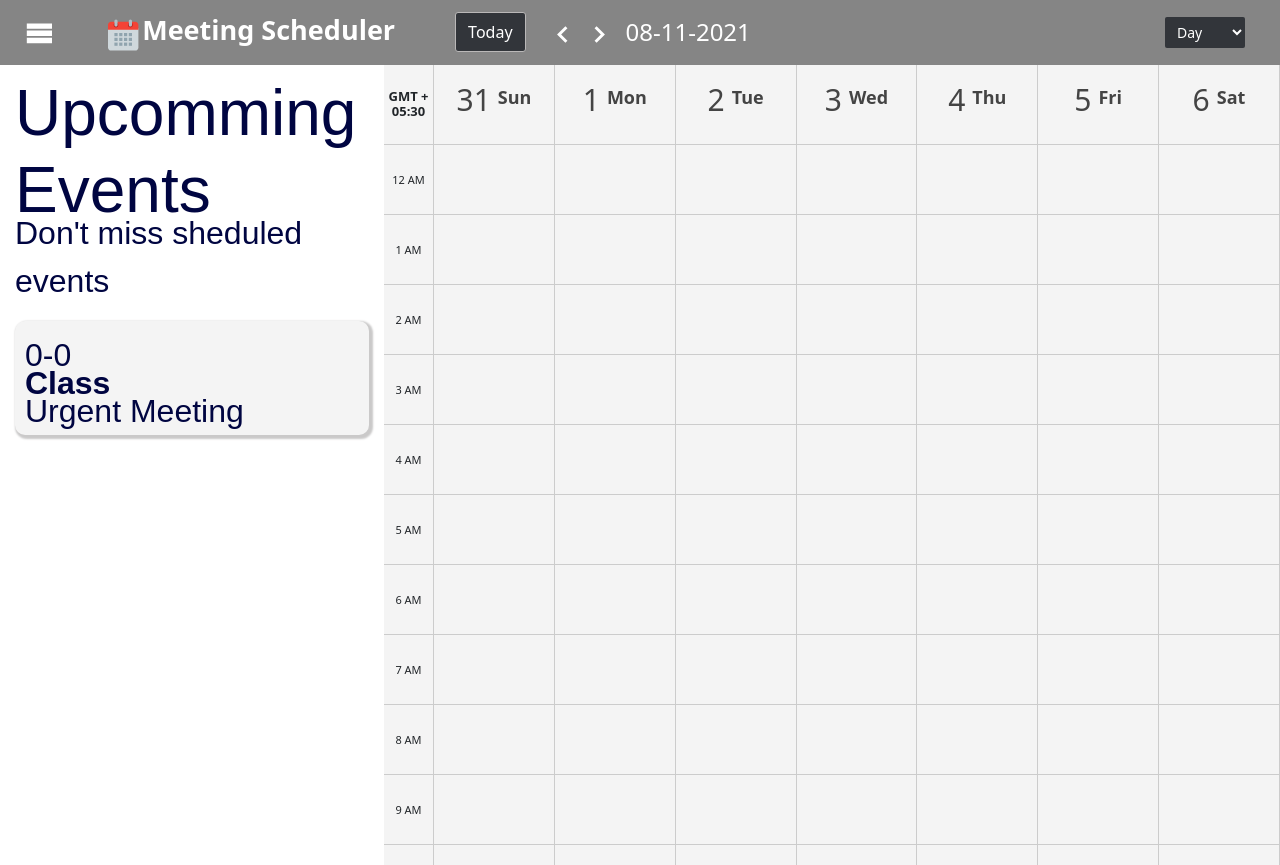
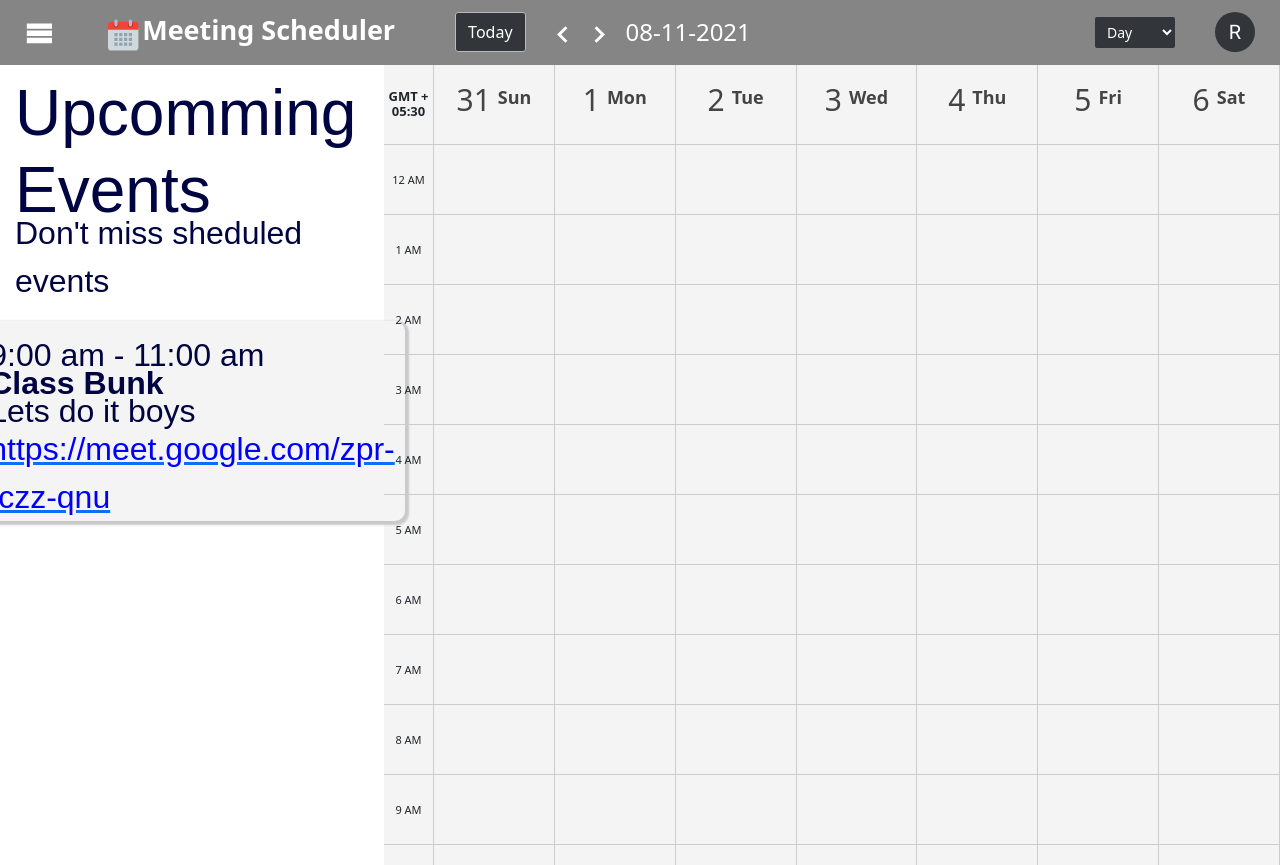
Before and after one commit to ManishDhameja/meeting-scheduler, a React (Create React App) app in the folder client/: page /calendar/1/1/1 in a window 1280 px wide. Built offline with nearby package versions, Linux system fonts and the light colour scheme; a web font is replaced by a local one.

Commit message:
sidedrawer changes

```diff
--- a/client/package.json
+++ b/client/package.json
@@ -3,12 +3,18 @@
   "version": "0.1.0",
   "private": true,
   "dependencies": {
+    "@emotion/react": "^11.5.0",
+    "@emotion/styled": "^11.3.0",
+    "@mui/icons-material": "^5.0.5",
+    "@mui/material": "^5.0.6",
+    "@mui/styled-engine": "^5.0.2",
     "@react-icons/all-files": "^4.1.0",
     "@reduxjs/toolkit": "^1.6.2",
     "@testing-library/jest-dom": "^5.15.0",
     "@testing-library/react": "^11.2.7",
     "@testing-library/user-event": "^12.8.3",
     "bootstrap": "^5.1.3",
+    "material-ui": "^0.20.2",
     "react": "^17.0.2",
     "react-dom": "^17.0.2",
     "react-icons": "^4.3.1",
--- a/client/src/components/Header/Header.css
+++ b/client/src/components/Header/Header.css
@@ -47,7 +47,7 @@
 }
 
 .HeaderSelector {
-    margin-right: 10px;
+    margin-right: 40px;
 }
 
 .DateButton {
--- a/client/src/components/Header/Header.js
+++ b/client/src/components/Header/Header.js
@@ -5,8 +5,11 @@ import { ImMenu } from 'react-icons/im';
 import { IconContext } from "react-icons";
 import { BiChevronLeft } from 'react-icons/bi';
 import { BiChevronRight } from 'react-icons/bi';
+import { Avatar } from '@mui/material';
 
 const Header = () => {
+    const name="Rolit";
+    const [isShown, setIsShown] = useState(false);
     return (
         <>
             <div className="HeaderContainer">
@@ -37,6 +40,9 @@ const Header = () => {
                             <option value="month">Month</option>
                         </select>
                     </div>
+                    <Avatar style={{backgroundColor:"rgb(50, 53, 58)"}}>
+                        {name.slice(0,1)}
+                    </Avatar>
                 </div>
             </div>
         </>
--- a/client/src/components/Sidedrawer/Sidedrawer.css
+++ b/client/src/components/Sidedrawer/Sidedrawer.css
@@ -13,7 +13,7 @@
 }
 
 .eventCard {
-    width: 100%;
+    width: 100% !important;
     background-color: #f4f4f4;
     height: auto;
     padding: 10px;
--- a/client/src/components/Sidedrawer/Sidedrawer.jsx
+++ b/client/src/components/Sidedrawer/Sidedrawer.jsx
@@ -1,13 +1,19 @@
 import React, { useState, useEffect } from 'react';
+import { getTimeFromTimestamp } from '../../utilities';
 import './Sidedrawer.css';
 
 const Sidedrawer = ({ show, closeSidedrawer }) => {
     const [closing, setClosing] = useState(false);
-    const [stime, setstime] = useState(0);
-    const [etime, setetime] = useState(0);
-    const [title, settitle] = useState("Class");
-    const [description, setdescription] = useState("Urgent Meeting");
-
+    const list = [
+        {
+            startTime: 1636362006000,
+            endTime: 1636369206000,
+            title: "Class Bunk",
+            decription: "Lets do it boys",
+            type: "accepted",
+            meetingLink: "https://meet.google.com/zpr-tczz-qnu",
+        }
+    ];
 
     const closeSidedrawerUtil = () => {
         setClosing(true);
@@ -27,10 +33,16 @@ const Sidedrawer = ({ show, closeSidedrawer }) => {
             <div className={"Sidedrawer " + (closing ? "Sidedrawer_Close" : (show ? "Sidedrawer_Open" : ""))}>
                 <h1 style={{ fontSize: "4rem", marginBottom: "-20px" }}>Upcomming Events</h1>
                 <p style={{ fontSize: "2rem" }}>Don't miss sheduled events</p>
-                <div className="eventCard">
-                    <p style={{ marginBottom: "-20px" }}>{stime}-{etime}</p>
-                    <p style={{ marginBottom: "-20px" }}><b>{title}</b></p>
-                    <p style={{ marginBottom: "-10px" }}>{description}</p>
+                <div className="content"> {list.map((card) => {
+                    return (
+                        <div className="eventCard">
+                            <p style={{ marginBottom: "-20px" }}>{getTimeFromTimestamp(card.startTime)} - {getTimeFromTimestamp(card.endTime)}</p>
+                            <p style={{ marginBottom: "-20px" }}><b>{card.title}</b></p>
+                            <p style={{ marginBottom: "-10px" }}>{card.decription}</p>
+                            <a href={card.meetingLink} target="_blank"><p style={{ marginBottom: "-10px", color: "blue" }}>{card.meetingLink}</p></a>
+                        </div>
+                    );
+                })}
                 </div>
             </div>
         </>
```
Also changed, not shown: 1 other file (tests, documents, lock files or other folders).
